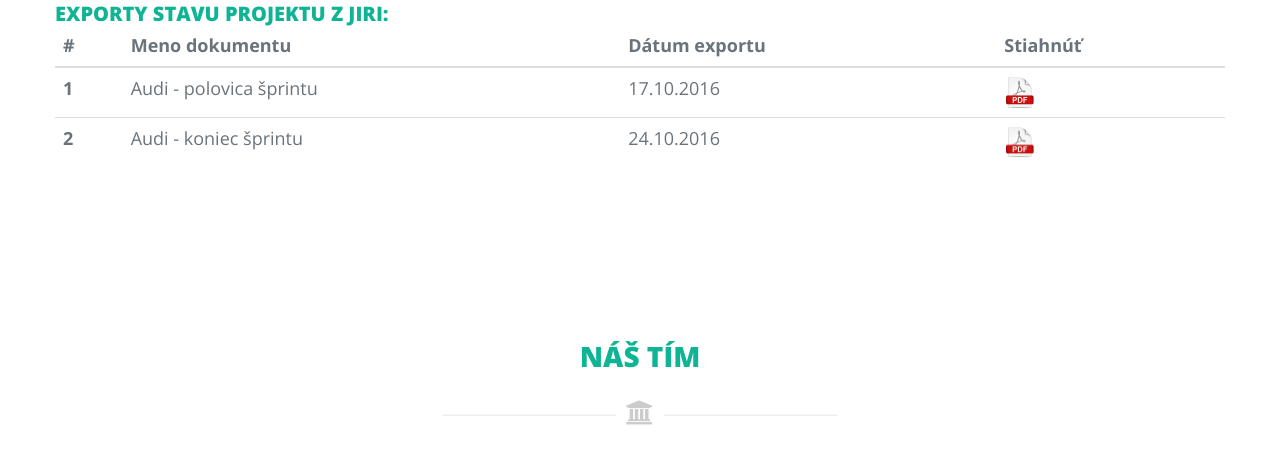
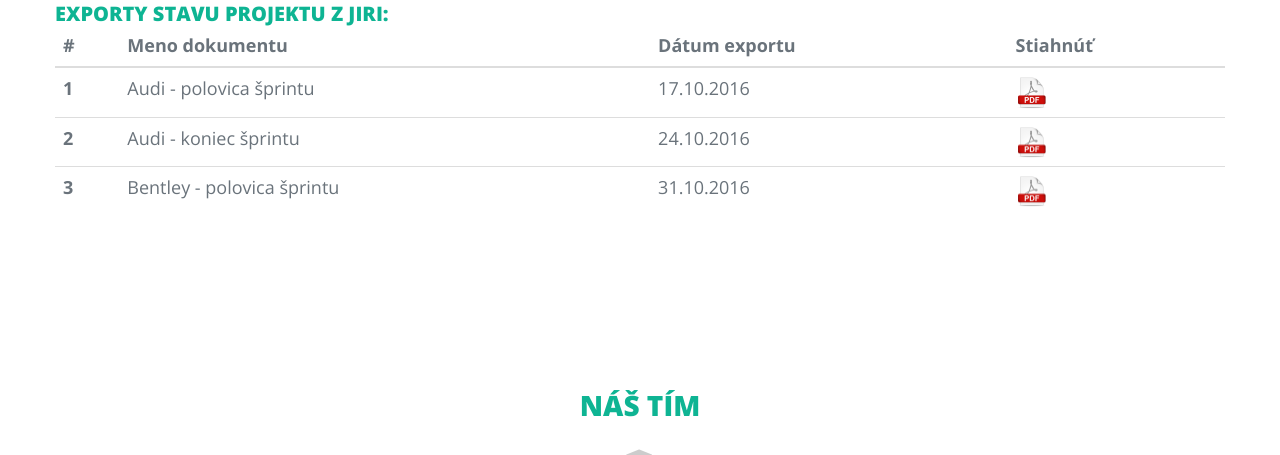
Before and after one commit to Aliniel/edusim-webpage, a plain HTML site: page index.html in a window 1280 px wide. Shown: the part 1845-2300 px from the top of the page. Drawn offline with nearby package versions, Linux system fonts and the light colour scheme; some packages are replaced by stand-ins of ours; a script that the page names is missing.

Commit message:
Added status in the middle of the second sprint.

```diff
--- a/index.html
+++ b/index.html
@@ -277,6 +277,12 @@ Our Documentation
                             <td>Audi - koniec šprintu</td>
                             <td>24.10.2016</td>
                             <td><a href="documents/audi-koniec.pdf"><img src="img/pdf.png" alt="Audi - koniec" width="32"/></a></td>
+                        </tr>
+                        <tr>
+                            <th>3</th>
+                            <td>Bentley - polovica šprintu</td>
+                            <td>31.10.2016</td>
+                            <td><a href="documents/bentley-polovica.pdf"><img src="img/pdf.png" alt="Bentley - polovica" width="32"/></a></td>
                         </tr>
                     </tbody>
                 </table>
```
Also changed, not shown: 1 other file.
